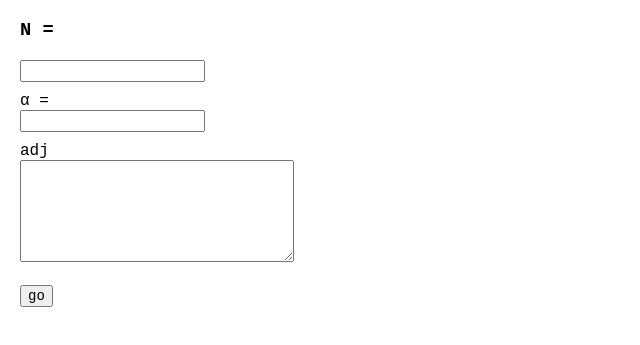
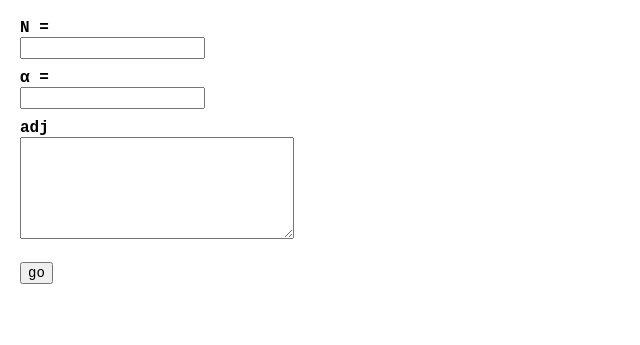
Before and after one commit to g0del-esch3r-bach/graphen-funktionen, a website: page index.html in a window 1280 px wide. Shown: the part 61-406 px from the top of the page, without its empty margins (0-640 px from the left). Drawn offline with Linux system fonts and the light colour scheme.

Commit message:
more change

```diff
--- a/index.html
+++ b/index.html
@@ -36,15 +36,13 @@
 <body>
   <h1>G31-CCF</h1>
   <form id="calcForm">
-    <h3><label for="xInput">N =</label></h3>
+    <b><label for="xInput">N =</label></b>
     <input type="number" id="xInput" name="x" min="1" required>
 
-    <label for="yInput">α =</label>
+    <b><label for="yInput">α =</label></b>
     <input type="number" id="yInput" name="y" required>
 
-    <label for="matrixInput">
-      adj
-    </label>
+    <b><label for="matrixInput">adj</label></b>
     <textarea id="matrixInput" name="matrix" rows="6" cols="30" required></textarea>
 
     <br><br>
```
